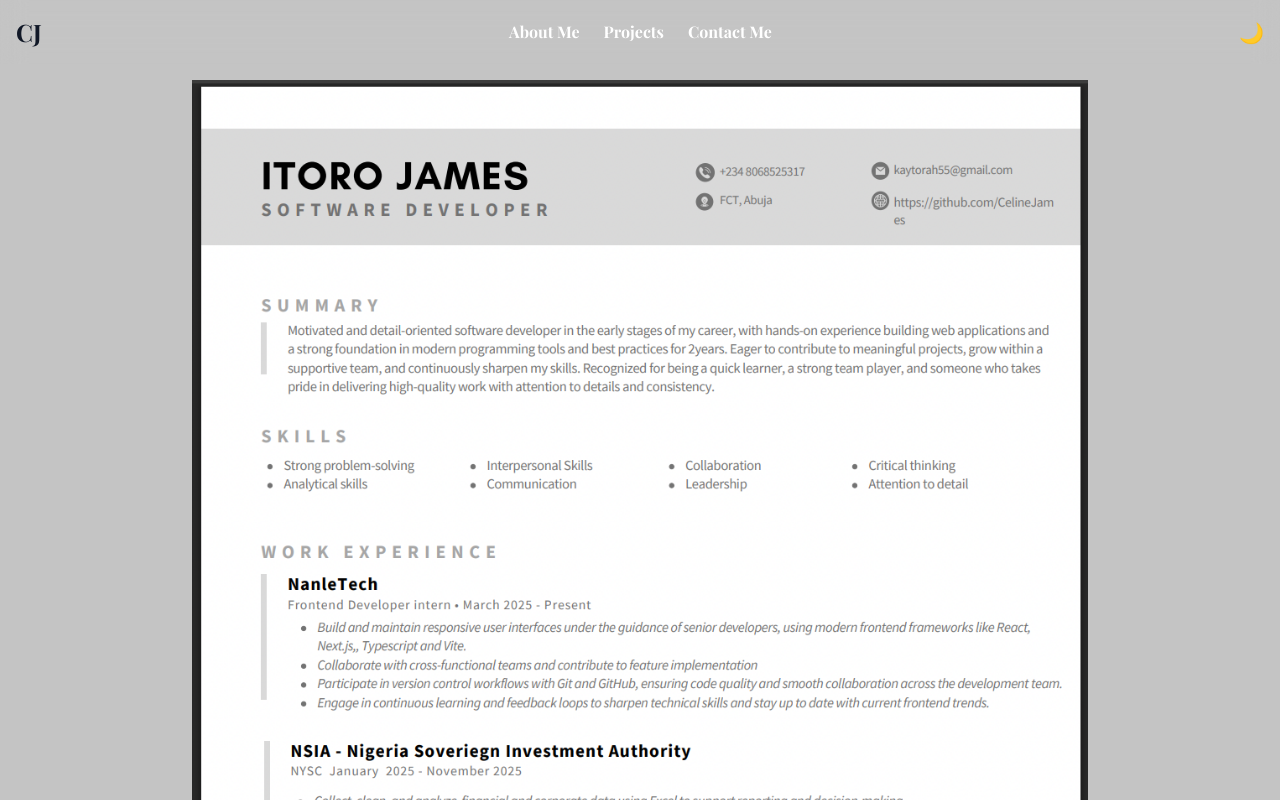
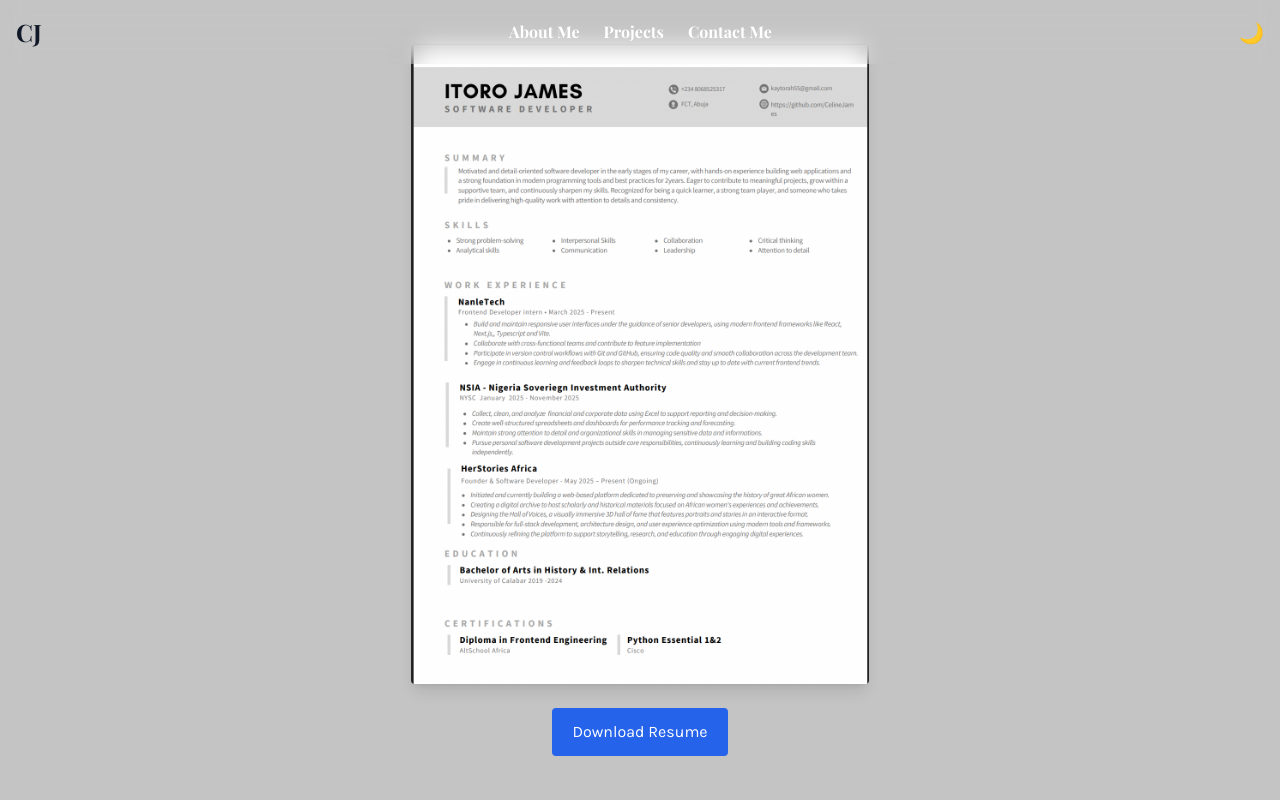
Before and after one commit to CelineJames/my-portfolio, a React (Vite) app: page /resume in a window 1280 px wide. Shown: the top 800 px of the page. Built offline with nearby package versions, Linux system fonts and the light colour scheme.

Commit message:
adjustment to the resume folder

```diff
--- a/src/pages/about/index.jsx
+++ b/src/pages/about/index.jsx
@@ -5,6 +5,7 @@ import twitter from "@/assets/twitter.svg";
 import instagram from "@/assets/instagram.svg";
 import facebook from "@/assets/facebook.svg";
 import { skills } from "./skills";
+import { Link } from "react-router-dom";
 
 export default function AboutMe() {
   return (
@@ -70,11 +71,11 @@ export default function AboutMe() {
                 Hire Me
               </button>
             </a>
-            <a href="/resume" target="_blank" rel="noopener noreferrer">
+            <Link to="/resume" target="_blank">
               <button className="w-full bg-red text-secondary px-8 py-2 rounded-3xl hover:-translate-y-1 duration-500 transition-all">
                 Resume
               </button>
-            </a>
+            </Link>
           </div>
           <div
             data-aos="fade-up"
@@ -171,8 +172,11 @@ export default function AboutMe() {
           data-aos="fade-up"
           className="flex -ml-4 -mr-4 flex-wrap justify-center pb-6 gap-4 md:gap-8"
         >
-          {skills.map((skil) => (
-            <div className="flex flex-col justify-center items-center p-6 bg-white gap-4 hover:bg-red group">
+          {skills.map((skil, idx) => (
+            <div
+              key={idx}
+              className="flex flex-col justify-center items-center p-6 bg-white gap-4 hover:bg-red group"
+            >
               <div className="">
                 <img
                   src={skil.icon}
--- a/src/pages/home/hero/index.jsx
+++ b/src/pages/home/hero/index.jsx
@@ -3,6 +3,7 @@ import linkedIn from "@/assets/linkedIn.svg";
 import github from "@/assets/github.svg";
 import twitter from "@/assets/twitter.svg";
 import { useState, useEffect, useRef } from "react";
+import { Link } from "react-router-dom";
 
 export default function Hero() {
   const words = ["Software Engineer", "Historian", "Technology Enthusiast"];
@@ -158,11 +159,11 @@ export default function Hero() {
             </button>
           </a>
 
-          <a href="/resume" target="_blank" rel="noopener noreferrer">
+          <Link to="/resume" target="_blank">
             <button className="w-full bg-red text-secondary px-6 py-1 rounded-3xl transition-all duration-500 transform hover:-translate-y-1">
               Resume
             </button>
-          </a>
+          </Link>
         </div>
       </section>
 
@@ -249,11 +250,11 @@ export default function Hero() {
               Hire Me
             </button>
           </a>
-          <a href="/resume" target="_blank" rel="noopener noreferrer">
+          <Link to="/resume" target="_blank">
             <button className="w-full bg-red text-secondary px-6 py-1 rounded-3xl">
               Resume
             </button>
-          </a>
+          </Link>
         </div>
       </section>
 
--- a/src/pages/resume/index.jsx
+++ b/src/pages/resume/index.jsx
@@ -1,15 +1,17 @@
-// src/pages/Resume.tsx or app/resume/page.tsx (if using Next.js App Router)
-import React from "react";
-import resume from "@/assets/my-resume.png";
+import resume from "@/assets/resume.png";
 
 const ResumeViewer = () => {
   return (
-    <div className="w-full min-h-screen flex flex-col items-center justify-center gap-4">
-      <img src={resume} alt="" className="w-[70%] object-contain mt-20" />
+    <div className="min-h-screen flex flex-col items-center justify-center gap-6 px-4 py-10">
+      <img
+        src={resume}
+        alt="Resume preview"
+        className="max-h-[80vh] w-auto object-contain shadow-lg rounded"
+      />
       <a
         href="/Itoro-James.pdf"
         download
-        className="px-4 py-2 bg-blue-600 text-white rounded hover:bg-blue-700 transition"
+        className="px-5 py-3 bg-blue-600 text-white rounded hover:bg-blue-700 transition"
       >
         Download Resume
       </a>
```
Also changed, not shown: src/assets/resume.png (added).
